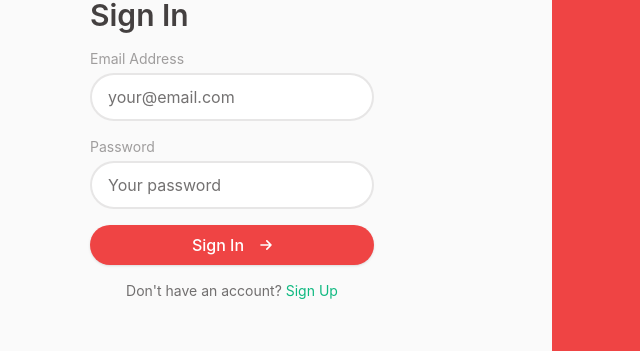
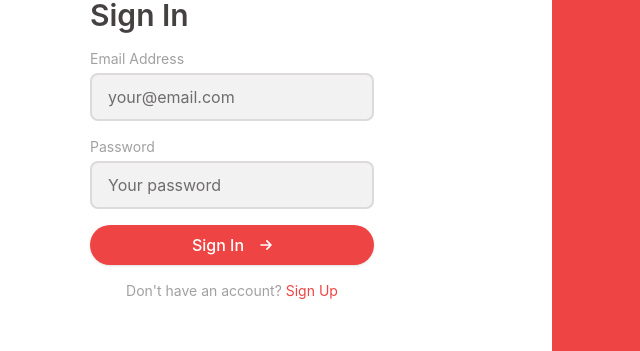
Before and after one commit to Rahim10020/focusly, a Next.js app: page /auth/signin in a window 1280 px wide. Shown: the part 251-602 px from the top of the page, without its empty margins (88-728 px from the left). Built offline with nearby package versions, Linux system fonts and the light colour scheme; no server answers.

Commit message:
redesign inputs and sign in page

```diff
--- a/src/app/auth/signin/page.tsx
+++ b/src/app/auth/signin/page.tsx
@@ -58,7 +58,7 @@ export default function SignIn() {
 
   return (
     <div className="min-h-screen grid grid-cols-2 transition-colors duration-200">
-      <div className="flex items-center justify-center">
+      <div className="flex items-center bg-white justify-center">
         <Card variant="none">
           <CardHeader>
             <CardTitle className="text-start text-foreground">
@@ -120,11 +120,11 @@ export default function SignIn() {
               </Button>
             </form>
             <div className="mt-4 text-center">
-              <p className="text-sm text-muted-foreground">
+              <p className="text-sm text-black-40">
                 Don&apos;t have an account?{" "}
                 <Link
                   href={ROUTES.SIGN_UP}
-                  className="text-brand-accent hover:underline"
+                  className="text-primary hover:underline"
                 >
                   Sign Up
                 </Link>
--- a/src/components/ui/Input.tsx
+++ b/src/components/ui/Input.tsx
@@ -2,14 +2,17 @@
  * @fileoverview Input component with label, validation states, and helper text.
  */
 
-import React from 'react';
+import React from "react";
 
 /**
  * Props for the Input component.
  * @interface InputProps
  * @extends {Omit<React.InputHTMLAttributes<HTMLInputElement>, 'ref'>}
  */
-interface InputProps extends Omit<React.InputHTMLAttributes<HTMLInputElement>, 'ref'> {
+interface InputProps extends Omit<
+  React.InputHTMLAttributes<HTMLInputElement>,
+  "ref"
+> {
   /** Label text displayed above the input */
   label?: string;
   /** Error message to display below the input */
@@ -22,74 +25,40 @@ interface InputProps extends Omit<React.InputHTMLAttributes<HTMLInputElement>, '
   noBorder?: boolean;
 }
 
-/**
- * A form input component with support for labels, validation states, and helper text.
- * Supports forwarded refs for form integration.
- *
- * @param {InputProps} props - The component props
- * @param {string} [props.label] - Label text displayed above the input
- * @param {string} [props.error] - Error message to display
- * @param {boolean} [props.success] - Shows success state styling
- * @param {string} [props.helperText] - Helper text below the input
- * @param {boolean} [props.noBorder] - Removes border styling
- * @param {string} [props.className=''] - Additional CSS classes
- * @param {React.Ref<HTMLInputElement>} ref - Forwarded ref
- * @returns {JSX.Element} The rendered input element
- *
- * @example
- * // Basic input with label
- * <Input label="Email" type="email" placeholder="Enter email" />
- *
- * @example
- * // Input with error state
- * <Input
- *   label="Password"
- *   type="password"
- *   error="Password must be at least 8 characters"
- * />
- *
- * @example
- * // Input with success state
- * <Input label="Username" success={true} helperText="Username is available" />
- */
-const Input = React.forwardRef<HTMLInputElement, InputProps>(({
-    label,
-    error,
-    success,
-    helperText,
-    noBorder,
-    className = '',
-    ...props
-}, ref) => {
+const Input = React.forwardRef<HTMLInputElement, InputProps>(
+  (
+    { label, error, success, helperText, noBorder, className = "", ...props },
+    ref,
+  ) => {
     const borderColor = error
-        ? 'border-[var(--error)] focus:ring-[var(--error)]'
+      ? "border-[var(--error)] focus:ring-[var(--error)]"
       : success
-            ? 'border-[var(--success)] focus:ring-[var(--success)]'
-            : 'border-border focus:ring-primary';
+        ? "border-[var(--success)] focus:ring-[var(--success)]"
+        : "border-border focus:ring-primary";
 
     return (
       <div className="w-full">
         {label && (
-                <label className="block text-sm font-medium text-foreground mb-2">
+          <label className="block text-sm font-normal text-black-40 mb-2">
             {label}
           </label>
         )}
         <div className="relative">
           <input
             ref={ref}
-                    className={`w-full px-4 py-2.5 bg-card text-foreground
-                        ${noBorder ? 'border-0' : 'border-2 rounded-xl'}
+            className={`w-full px-4 bg-black-5 py-2.5 text-foreground
+                        ${noBorder ? "border-0" : "border-2 rounded-sm"}
                         focus:outline-none focus:ring-2 focus:ring-offset-0
                         placeholder:text-muted-foreground
                         transition-all duration-300 ease-out
                         disabled:opacity-50 disabled:cursor-not-allowed
-                        ${!noBorder ? borderColor : ''} ${className}`}
+                        ${!noBorder ? borderColor : ""} ${className}`}
             {...props}
           />
           {success && !error && (
             <div className="absolute right-3 top-1/2 -translate-y-1/2">
               <svg
-                            className="w-5 h-5 text-[var(--success)]"
+                className="w-5 h-5 text-(--success)"
                 fill="none"
                 stroke="currentColor"
                 viewBox="0 0 24 24"
@@ -106,7 +75,7 @@ const Input = React.forwardRef<HTMLInputElement, InputProps>(({
           {error && (
             <div className="absolute right-3 top-1/2 -translate-y-1/2">
               <svg
-                            className="w-5 h-5 text-[var(--error)]"
+                className="w-5 h-5 text-(--error)"
                 fill="none"
                 stroke="currentColor"
                 viewBox="0 0 24 24"
@@ -122,19 +91,18 @@ const Input = React.forwardRef<HTMLInputElement, InputProps>(({
           )}
         </div>
         {error && (
-                <p className="mt-1.5 text-sm text-[var(--error)] flex items-center gap-1">
+          <p className="mt-1.5 text-sm text-(--error) flex items-center gap-1">
             {error}
           </p>
         )}
         {helperText && !error && (
-                <p className="mt-1.5 text-sm text-muted-foreground">
-                    {helperText}
-                </p>
+          <p className="mt-1.5 text-sm text-muted-foreground">{helperText}</p>
         )}
       </div>
     );
-});
+  },
+);
 
-Input.displayName = 'Input';
+Input.displayName = "Input";
 
 export default Input;
```
Lines whose indentation alone changed are shown as unchanged.
